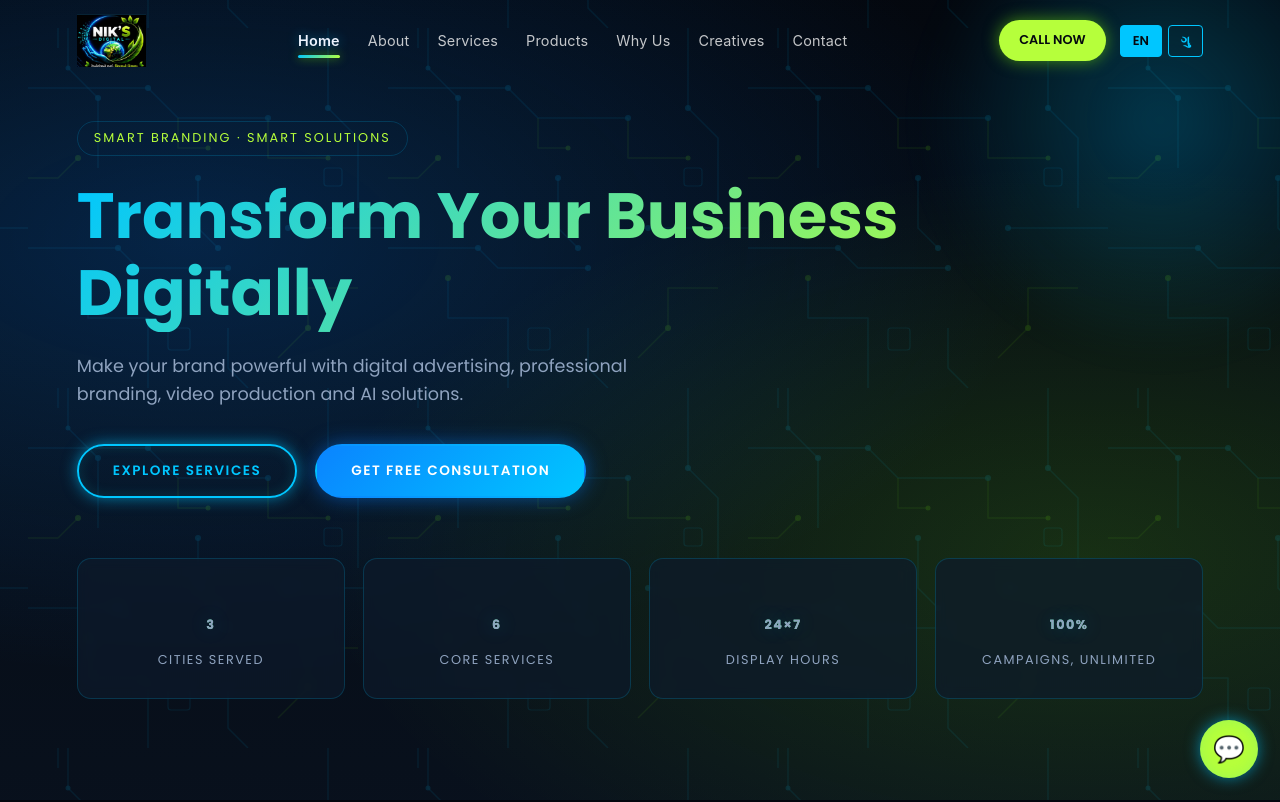
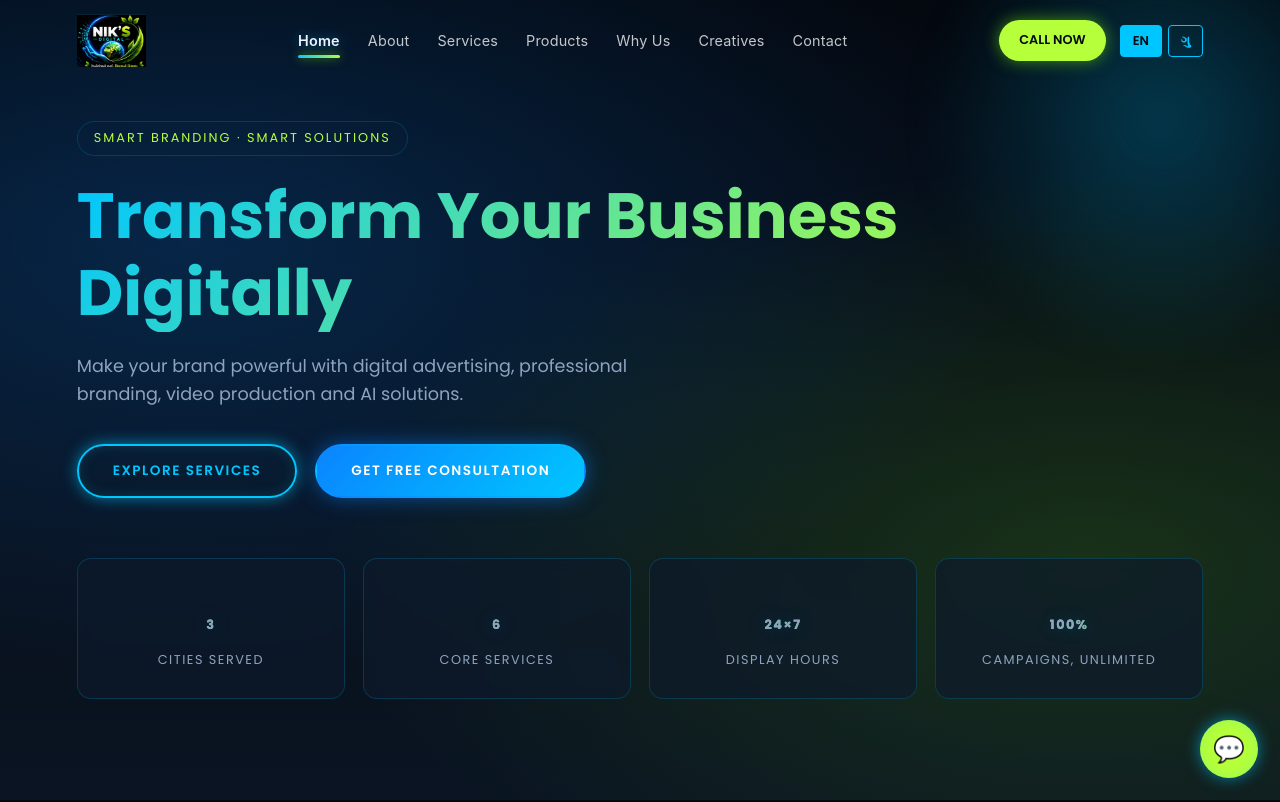
Before and after one commit to Devesh1304/niks-digital, a React (Vite) app: page / in a window 1280 px wide. Shown: the top 802 px of the page. Built offline with nearby package versions, Linux system fonts and the light colour scheme.

Commit message:
Revert "Add animated light circuit background and translucent section backgrounds"
This reverts commit 0d51618e03e06178a629d1a35c9e0120617decad.

```diff
--- a/src/App.jsx
+++ b/src/App.jsx
@@ -129,11 +129,6 @@ export default function App() {
     };
     window.addEventListener('hashchange', onHash);
     return () => window.removeEventListener('hashchange', onHash);
-  }, []);
-
-  // Point the circuit background at the SVG tile (works under the GitHub Pages subpath too)
-  useEffect(() => {
-    document.documentElement.style.setProperty('--circuit', `url("${import.meta.env.BASE_URL}circuit.svg")`);
   }, []);
 
   useEffect(() => {
--- a/src/index.css
+++ b/src/index.css
@@ -12,31 +12,7 @@
   --muted: #8FA3BF;
   --line: rgba(0, 198, 255, 0.18);
   --grad: linear-gradient(135deg, var(--blue-neon), var(--green-neon));
-  /* Semi-transparent section backgrounds so the circuit layer shows through */
-  --panel: rgba(10, 20, 34, 0.72);
-  --panel-dark: rgba(4, 8, 15, 0.7);
 }
-
-/* Animated light circuit-board background (tile set from public/circuit.svg in JS) */
-body::before {
-  content: '';
-  position: fixed;
-  inset: 0;
-  background-image: var(--circuit, none);
-  background-size: 360px 360px;
-  opacity: 0.6;
-  pointer-events: none;
-  z-index: 0;
-  animation: circuit-drift 90s linear infinite;
-}
-
-@keyframes circuit-drift {
-  from { background-position: 0 0; }
-  to { background-position: 360px 360px; }
-}
-
-section,
-footer { position: relative; z-index: 1; }
 
 * { margin: 0; padding: 0; box-sizing: border-box; }
 html { scroll-behavior: smooth; }
@@ -46,7 +22,6 @@ body {
   background: var(--bg);
   color: var(--white);
   overflow-x: hidden;
-  position: relative;
   line-height: 1.6;
 }
 
@@ -235,7 +210,7 @@ h1, h2, h3, h4 { font-weight: 700; line-height: 1.2; }
   background:
     radial-gradient(ellipse at 15% 30%, rgba(10, 132, 255, 0.22), transparent 55%),
     radial-gradient(ellipse at 85% 70%, rgba(124, 252, 0, 0.14), transparent 50%),
-    linear-gradient(180deg, var(--panel-dark), var(--panel));
+    linear-gradient(180deg, var(--bg), var(--bg-2));
   overflow: hidden;
 }
 
@@ -326,7 +301,7 @@ h1, h2, h3, h4 { font-weight: 700; line-height: 1.2; }
 .contact { border-top: 1px solid rgba(0, 198, 255, 0.08); }
 
 /* ---------- Brand ---------- */
-.brand { background: var(--panel); }
+.brand { background: var(--bg-2); }
 
 .brand-points {
   display: grid;
@@ -461,7 +436,7 @@ h1, h2, h3, h4 { font-weight: 700; line-height: 1.2; }
 }
 
 /* ---------- Savings ---------- */
-.savings { background: var(--panel); }
+.savings { background: var(--bg-2); }
 
 .savings-grid {
   display: grid;
@@ -556,7 +531,7 @@ h1, h2, h3, h4 { font-weight: 700; line-height: 1.2; }
 .creative-grid img { width: 100%; height: auto; }
 
 /* ---------- Contact ---------- */
-.contact { background: var(--panel); }
+.contact { background: var(--bg-2); }
 
 .contact-grid {
   display: grid;
@@ -693,7 +668,7 @@ h1, h2, h3, h4 { font-weight: 700; line-height: 1.2; }
   overflow: hidden;
   background:
     radial-gradient(ellipse at 50% 0%, rgba(10, 132, 255, 0.25), transparent 60%),
-    linear-gradient(180deg, var(--panel-dark), var(--panel));
+    linear-gradient(180deg, var(--bg), var(--bg-2));
 }
 
 .cp-hero-inner { position: relative; z-index: 1; max-width: 820px; margin: 0 auto; }
@@ -775,7 +750,7 @@ h1, h2, h3, h4 { font-weight: 700; line-height: 1.2; }
 
 .cp-location h3 { color: var(--green-neon); }
 
-.cp-map-section { background: var(--panel); border-top: 1px solid rgba(0, 198, 255, 0.08); }
+.cp-map-section { background: var(--bg-2); border-top: 1px solid rgba(0, 198, 255, 0.08); }
 
 .cp-map {
   max-width: 1100px;
@@ -816,7 +791,7 @@ h1, h2, h3, h4 { font-weight: 700; line-height: 1.2; }
 .ab-stats-wrap .stats-strip { max-width: 1200px; margin: 0 auto; }
 
 .ab-why,
-.ab-process { background: var(--panel); padding: 100px 6%; border-top: 1px solid rgba(0, 198, 255, 0.08); }
+.ab-process { background: var(--bg-2); padding: 100px 6%; border-top: 1px solid rgba(0, 198, 255, 0.08); }
 
 .ab-why .cp-cards { grid-template-columns: repeat(3, 1fr); }
 .ab-why .cp-card { text-align: left; }
@@ -1003,7 +978,7 @@ h1, h2, h3, h4 { font-weight: 700; line-height: 1.2; }
   box-shadow: 0 0 10px rgba(124, 252, 0, 0.5);
 }
 
-.sv-why { background: var(--panel); padding: 100px 6%; border-top: 1px solid rgba(0, 198, 255, 0.08); }
+.sv-why { background: var(--bg-2); padding: 100px 6%; border-top: 1px solid rgba(0, 198, 255, 0.08); }
 .sv-why .cp-cards { grid-template-columns: repeat(3, 1fr); }
 .sv-why .cp-card { text-align: left; }
 .sv-why .cp-icon { margin: 0 0 16px; }
@@ -1130,7 +1105,7 @@ h1, h2, h3, h4 { font-weight: 700; line-height: 1.2; }
 }
 
 /* ---------- Home page additions ---------- */
-.hm-products { background: var(--panel-dark); }
+.hm-products { background: var(--bg); }
 .hm-product-grid { grid-template-columns: repeat(2, 1fr); }
 .hm-product { padding: 0; overflow: hidden; }
 .hm-product img { width: 100%; height: 260px; object-fit: cover; transition: transform 0.6s ease; }
@@ -1161,7 +1136,7 @@ h1, h2, h3, h4 { font-weight: 700; line-height: 1.2; }
 
 .hm-banner p { color: var(--muted); font-size: 1.1rem; }
 
-.hm-industries { background: var(--panel); }
+.hm-industries { background: var(--bg-2); }
 .hm-chips { display: flex; flex-wrap: wrap; justify-content: center; gap: 14px; max-width: 900px; margin: 0 auto; }
 .hm-chips .sv-chip { padding: 12px 22px; font-size: 0.95rem; }
 
```
Also changed, not shown: public/circuit.svg (deleted).
